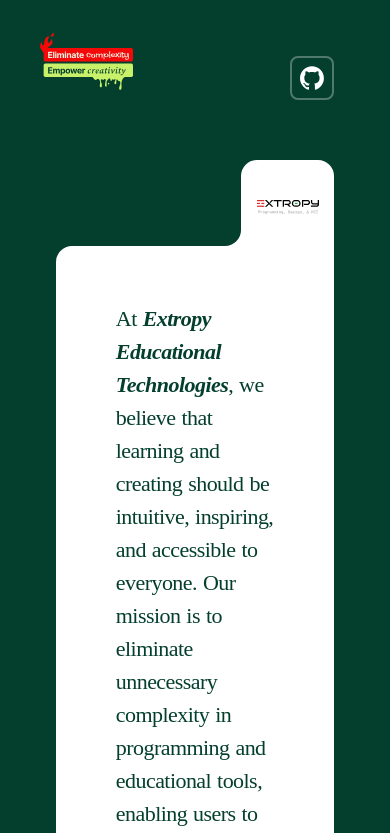
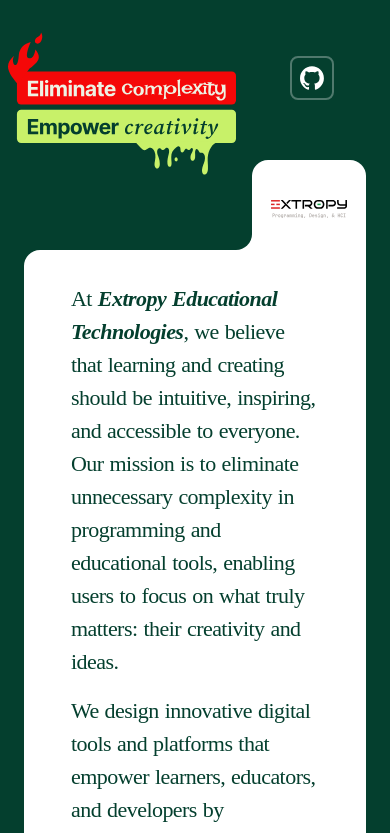
Before and after one commit to x-tropy/extropy.dev, a Vue app: page / in a window 390 px wide. Shown: the top 833 px of the page. Built offline with nearby package versions, Linux system fonts and the light colour scheme; a web font is replaced by a local one.

Commit message:
style: add responsive layout

```diff
--- a/src/assets/stylesheets/layout.css
+++ b/src/assets/stylesheets/layout.css
@@ -1,5 +1,5 @@
 .section {
-    @apply px-14 py-28;
+    @apply px-6 md:px-10 lg:px-14 py-28;
 }
 
 .article-intro {
--- a/src/components/CoreValues.vue
+++ b/src/components/CoreValues.vue
@@ -4,8 +4,8 @@
 
 <template>
   <div class="section bg-grass">
-    <div class="bg-forrest rounded-2xl grid grid-cols-2 px-8">
-      <div class="col-span-1">
+    <div class="bg-forrest rounded-2xl flex flex-col lg:grid grid-cols-2 px-8">
+      <div class="lg:col-span-1">
         <h3 class="uppercase font-semibold text-[14px] text-grass mt-10 tracking-wide">Bridging Learning and Creativity</h3>
         <h2 class="text-2xl font-bold text-daylight mt-6 leading-tight">Holistic<br/> Empowerment</h2>
         <p class="text-daylight text-lg font-serif mr-8 mt-6">We focus on augmenting the learning process through methods like storytelling to contextualize technologies
@@ -13,7 +13,7 @@
           learners reinforce and recall concepts effectively. At the core, we emphasize <i class="font-semibold">Expression</i>—empowering learners
           to transform their understanding into tangible outputs, showcasing their actual progress.</p>
       </div>
-      <div class="col-span-1">
+      <div class="lg:col-span-1 mx-auto lg:mx-0">
         <img draggable="false" class="select-none pointer-events-none my-8" src="../assets/images/core-values.svg"/>
       </div>
     </div>
--- a/src/components/CurrentProgress.vue
+++ b/src/components/CurrentProgress.vue
@@ -37,7 +37,7 @@
   <div class="section bg-midnight">
     <div class="bg-daylight rounded-2xl">
       <h2 class="text-3xl font-sans  text-midnight text-center font-bold py-10">Our current progress</h2>
-      <ul class="grid grid-cols-5 gap-4 mx-10 pb-20">
+      <ul class="grid grid-cols-2 md:grid-cols-3 lg:grid-cols-5 gap-4 mx-10 pb-20">
         <li v-for="(icon, index) in icons" class="icon-container cursor-pointer" :key="index"
             @mouseover="hoveredIndex = index"
             @click="navigateTo(links[index])"
--- a/src/components/Introduction.vue
+++ b/src/components/Introduction.vue
@@ -8,17 +8,17 @@
 </script>
 
 <template>
-  <div class="bg-midnight px-14 pb-20 relative">
+  <div class="bg-midnight  px-6 md:px-10 lg:px-14 pb-20 relative">
     <a href="https://github.com/x-tropy/extropy.dev" target="_blank" class="block absolute right-14 top-14"><img  class=" block p-2 border-2 border-white border-opacity-30 transition-all hover:border-opacity-100 rounded-lg" src="../assets/images/github.svg"/></a>
     <div draggable="false"  class="pt-40 grid grid-cols-3 select-none pointer-events-none ">
-      <div class="relative"><img class="absolute -top-32 -left-4" src="../assets/images/top-left.svg"/></div>
-      <div></div>
-      <div class="rounded-tl-2xl rounded-tr-2xl relative bg-white corner-intro-1">
+      <div class="relative col-span-2 md:col-span-1"><img class="absolute -top-32 -left-4" src="../assets/images/top-left.svg"/></div>
+      <div class="hidden md:block" ></div>
+      <div class="rounded-tl-2xl col-span-1 rounded-tr-2xl relative bg-white corner-intro-1">
         <img class="w-2/3 mx-auto mt-10 mb-8 "
              src="../assets/images/extropy-subline.svg"/>
       </div>
     </div>
-    <div class="rounded-2xl rounded-tr-none bg-white p-10 article-intro">
+    <div class="rounded-2xl rounded-tr-none bg-white p-4 lg:p-10 article-intro">
       <p>
         At <i class="font-semibold">Extropy Educational Technologies</i>, we believe that learning and creating should
         be intuitive, inspiring, and
--- a/src/components/JoinUs.vue
+++ b/src/components/JoinUs.vue
@@ -25,7 +25,7 @@
       We welcome designers, programmers, and educational content creators of all experience levels to join our community
       and help shape the future of learning—your contributions matter!
     </p>
-    <div class=" w-1/3 flex mx-auto my-10 border-2 border-daylight rounded-lg p-2 relative">
+    <div class="w-1/2 lg:w-1/3 flex mx-auto my-10 border-2 border-daylight rounded-lg p-2 relative">
       <img class="mx-3" src="../assets/images/mail.svg"/>
       <span class="mt-2 font-sans tracking-wider text-lg w-full">join@extropy.dev</span>
       <img v-if="copySuccess" @click="copyToClipboard" src="../assets/images/check.svg"
--- a/src/components/Quote.vue
+++ b/src/components/Quote.vue
@@ -5,7 +5,7 @@
 <template>
   <div class="section bg-forrest">
     <div class="grid grid-cols-10 gap-4 text-midnight">
-      <div class="col-span-8 font-serif text-xl bg-grass rounded-2xl rounded-br-none px-20 leading-relaxed py-14">
+      <div class="col-span-8 font-serif text-lg lg:text-xl bg-grass rounded-2xl rounded-br-none px-10 lg:px-20 leading-relaxed py-14">
         Increasingly, people seem to misinterpret complexity as sophistication, which is baffling. The incomprehensible
         should cause suspicion rather than admiration. Possibly this trend results from a mistaken belief that using a
         somewhat mysterious device confers an aura of power on the user.
@@ -18,9 +18,9 @@
       <div class="col-span-2 bg-forrest relative top-4 z-20">
         <img draggable="false" class="select-none pointer-events-none " src="../assets/images/quote-mark.svg"/>
       </div>
-      <div class="col-span-6 bg-grass rounded-bl-2xl rounded-br-2xl corner-quote h-[120px] pl-10 ">
+      <div class="col-span-6 bg-grass rounded-bl-2xl rounded-br-2xl corner-quote p-8 pt-0 ">
         <h3 class="font-sans font-bold text-xl">Niklaus Wirth (1934-2024)</h3>
-        <p class="font-sans text-[16px] mt-3 leading-tight w-1/2 tracking-wide">Swiss computer scientist, creator of several programming languages, including Pascal</p>
+        <p class="font-sans text-[16px] mt-3 leading-tight w-full lg:w-2/3 tracking-wide">Swiss computer scientist, creator of several programming languages, including Pascal.</p>
       </div>
     </div>
   </div>
```
